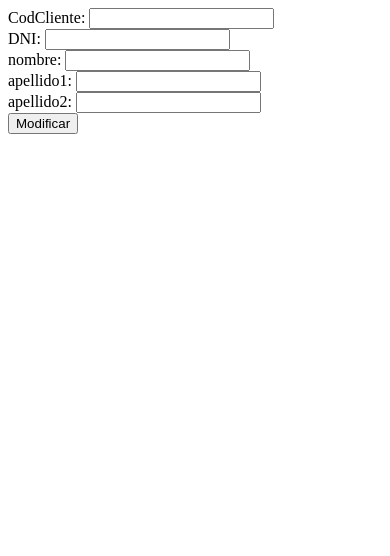
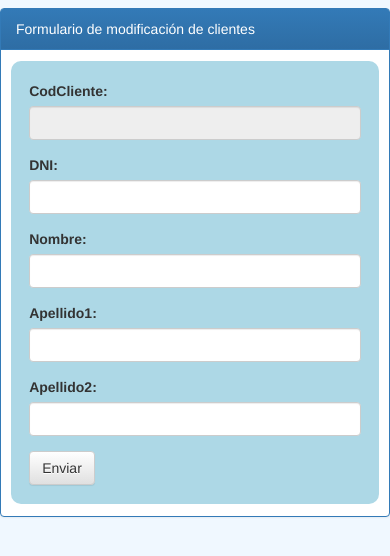
Before and after one commit to MoisesRodriguezN/ProyectoFinalWeb, a PHP site: page /administracion/modificarCliente.php in a window 390 px wide. Shown: the top 556 px of the page. Run offline with PHP 8.4, Linux system fonts and the light colour scheme; the visitor is signed in with stand-in values (Sample User, id 1); data that the repository does not hold is empty.

Commit message:
CSS responsive para el formulario de modificacion de clientes

```diff
--- a/administracion/indexAdmin.php
+++ b/administracion/indexAdmin.php
@@ -6,7 +6,6 @@
   <head>
     <meta charset="UTF-8">
     <title>Administración Hotel - Clientes</title>
-      <link href="http://meyerweb.com/eric/tools/css/reset/reset.css" rel="stylesheet">
       <link href="https://maxcdn.bootstrapcdn.com/bootstrap/3.3.7/css/bootstrap.min.css" rel="stylesheet">
       <link href="https://maxcdn.bootstrapcdn.com/bootstrap/3.3.7/css/bootstrap-theme.min.css" rel="stylesheet">
 
--- a/administracion/modificarCliente.php
+++ b/administracion/modificarCliente.php
@@ -6,6 +6,87 @@
   <head>
     <meta charset="UTF-8">
     <title>Modificacioń de clientes</title>
+    <link href="https://maxcdn.bootstrapcdn.com/bootstrap/3.3.7/css/bootstrap.min.css" rel="stylesheet">
+    <link href="https://maxcdn.bootstrapcdn.com/bootstrap/3.3.7/css/bootstrap-theme.min.css" rel="stylesheet">
+    <style>
+      body{
+          background-color: aliceblue;
+      }
+      .contenedorForm{
+          width:100%;
+          margin: 2% auto 0 auto;
+      }
+      .formCentrado{
+          width:90%;
+          margin: 0 auto;
+      }
+
+      .cuadroForm{
+          margin: 3% auto;
+          padding-bottom: 5%;
+          padding-top: 5%;
+          width:95%;
+          background-color: lightblue;
+          border-radius: 10px;
+      }
+
+     @media screen and (min-width: 768px) {
+      .contenedorForm{
+        width:35%;
+        margin: 2% auto 0 auto;
+      }
+    }
+
+    @media screen and (min-resolution: 192dpi) and (orientation: portrait) {
+      .contenedorForm{
+        width:100%;
+        margin: 2% auto 0 auto;
+      }
+      input[type=text]{
+        height: 10rem;
+        font-size: 6rem;
+      }
+
+      button[type=submit]{
+        font-size: 6rem;
+      }
+
+      label{
+        font-size: 6rem;
+      }
+
+      .cabeceraDivForm{
+          text-align: center;
+          font-size: 8rem;
+      }
+    }
+
+    @media screen and (min-resolution: 192dpi) and (orientation: landscape) {
+      .contenedorForm{
+        width:100%;
+        margin: 1% auto 0 auto;
+      }
+      input[type=text]{
+        height: 6rem;
+        font-size: 4rem;
+      }
+
+      button[type=submit]{
+        font-size: 4rem;
+      }
+
+      label{
+        font-size: 4rem;
+      }
+
+      .cabeceraDivForm{
+          text-align: center;
+          font-size: 4rem;
+      }
+    }
+
+
+    </style>
   </head>
   <body>
       <?php
@@ -32,15 +113,41 @@
           $conexion->close();
         }else{
       ?>
-          <form action="modificarCliente.php" method="post">
-            <input type="hidden" name="accion" value="actualizar">
-            CodCliente: <input type="text" name="codCliente" value="<?= $cliente->codCliente ?>" readonly="readonly"><br>
-            DNI: <input type="text" name="DNI" value="<?= $cliente->DNI ?>"><br>
-            nombre: <input type="text" name="nombre" value="<?= $cliente->nombre ?>"><br>
-            apellido1: <input type="text" name="apellido1" value="<?= $cliente->apellido1 ?>"><br>
-            apellido2: <input type="text" name="apellido2" value="<?= $cliente->apellido2 ?>"><br>
-            <input type="submit" value="Modificar">
-          </form>
+        <div class="contenedorForm">
+          <div class="panel panel-primary">
+              <div class="panel-heading cabeceraDivForm">Formulario de modificación de clientes</div>
+              <div class="cuadroForm">
+                <form action="modificarCliente.php" class="formCentrado" method="post">
+                  <div class="form-group">
+                    <label for="inputCodCliente">CodCliente:</label>
+                    <input type="hidden" name="accion" value="actualizar">
+                    <input type="text" name="codCliente" id="inputCodCliente" class="form-control" value="<?= $cliente->codCliente ?>" readonly="readonly">
+                  </div>
+
+                  <div class="form-group">
+                    <label for="inputDni">DNI:</label>
+                    <input type="text" name="DNI" id="inputDni" class="form-control" value="<?= $cliente->DNI ?>">
+                  </div>
+
+                  <div class="form-group">
+                    <label for="inputNobre">Nombre:</label>
+                    <input type="text" name="nombre" id="inputNombre" class="form-control" value="<?= $cliente->nombre ?>">
+                  </div>
+
+                  <div class="form-group">
+                    <label for="inputApellido">Apellido1:</label>
+                    <input type="text" name="nombre" id="inputApellido" class="form-control" value="<?= $cliente->apellido1 ?>">
+                  </div>
+
+                  <div class="form-group">
+                    <label for="inputApellido2">Apellido2:</label>
+                    <input type="text" name="nombre" id="inputApellido2" class="form-control" value="<?= $cliente->apellido2 ?>">
+                  </div>
+                  <button type="submit" class="btn btn-default">Enviar</button>
+                </form>
+              </div>
+            </div>
+          </div>
       <?php
         }
       ?>
```
